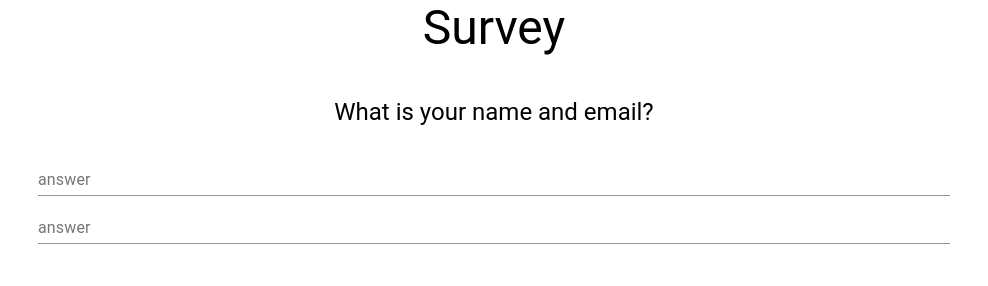
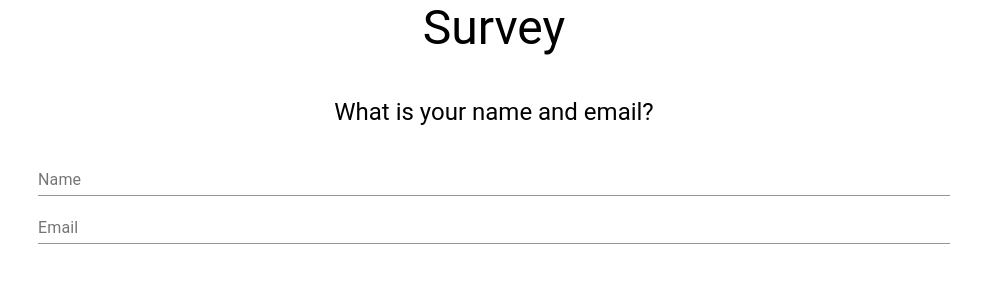
Before and after one commit to illemonati/asha-health, a React (Create React App) app: page / in a window 1280 px wide. Shown: the top 286 px of the page, without its empty margins (146-1134 px from the left). Built offline with nearby package versions, Linux system fonts and the light colour scheme.

Commit message:
use batch request

```diff
--- a/src/modules/Survey/SurveyComponent.tsx
+++ b/src/modules/Survey/SurveyComponent.tsx
@@ -31,17 +31,21 @@ export default function SurveyComponent(props: SurveyComponentProps) {
     const saveToDatabase = async () => {
 
         if (props.db && props.dbCollectionName) {
+
             const document = await props.db.collection(props.dbCollectionName).add({
                 name: contacts.name,
                 email: contacts.email
             });
 
             const questionResultsCollection = document.collection('questionResults');
+            const batch = props.db.batch();
             questionResults.forEach((questionResult, i) => {
                 //@ts-ignore
                 Object.keys(questionResult).forEach(key => questionResult[key] === undefined && delete questionResult[key]);
-                questionResultsCollection.doc(`question-${questionResult.questionNumber}`).set(questionResult);
+                const doc = questionResultsCollection.doc(`question-${questionResult.questionNumber}`);
+                batch.set(doc, questionResult);
             });
+            await batch.commit();
         }
     };
 
@@ -76,7 +80,7 @@ export default function SurveyComponent(props: SurveyComponentProps) {
                 <Typography variant="h5">What is your name and email?</Typography>
                 <br />
                 <TextfieldInputComponent
-                    question={{question: "What is your name?", choiceType: "textfield"}}
+                    question={{question: "What is your name?", choiceType: "textfield", textfieldLabel: 'Name'}}
                     number={0}
                     setResultCallback={(result)=>{setContacts(contacts => {
                         contacts.name = result.textInputValue || '';
@@ -84,7 +88,7 @@ export default function SurveyComponent(props: SurveyComponentProps) {
                     })}}
                 />
                 <TextfieldInputComponent
-                    question={{question: "What is your email?", choiceType: "textfield"}}
+                    question={{question: "What is your email?", choiceType: "textfield", textfieldLabel: 'Email'}}
                     number={1}
                     setResultCallback={(result)=>{setContacts(contacts => {
                         contacts.email = result.textInputValue || '';
```
